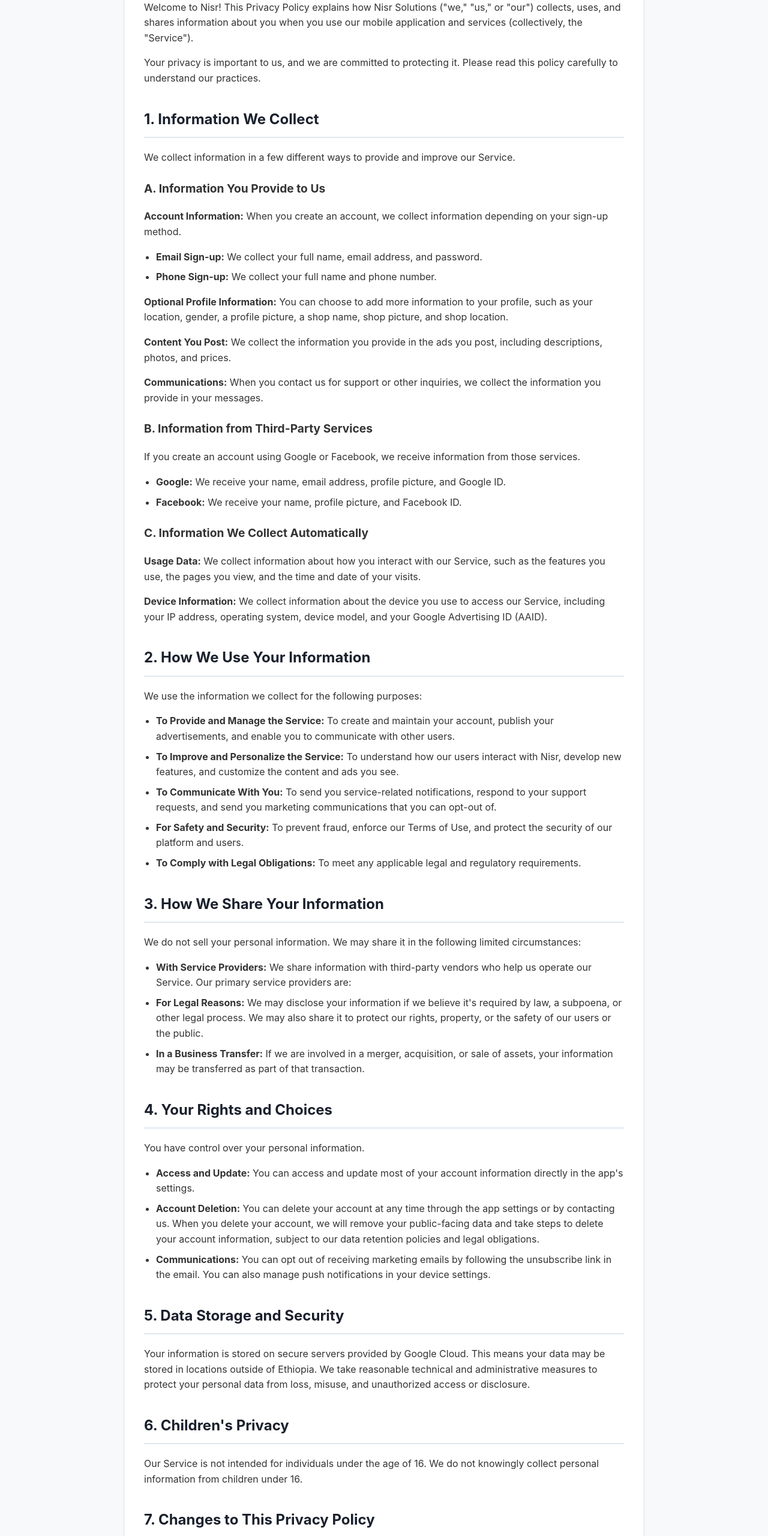
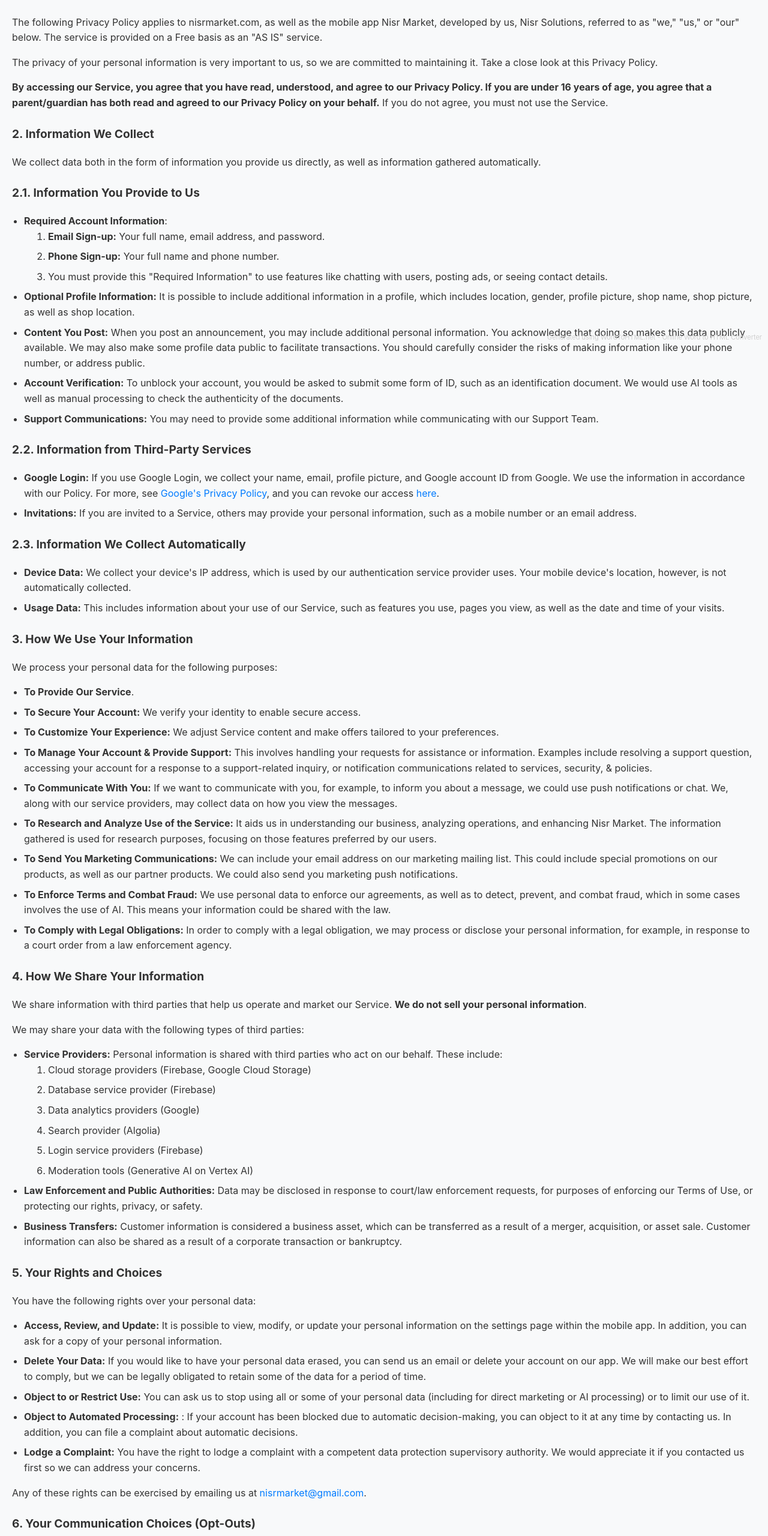
Before and after one commit to amanuelyosef/Nisr-privacy-policy, a plain HTML site: page index.html in a window 1280 px wide. Shown: the part 200-2760 px from the top of the page at 60% size. Drawn offline with Linux system fonts and the light colour scheme.

Commit message:
updated policy

```diff
--- a/index.html
+++ b/index.html
@@ -63,101 +63,110 @@
 </head>
 <body>
 
-    <div class="container">
-        <header>
-            <h1>Nisr Privacy Policy</h1>
-            <p><strong>Last Updated:</strong> September 13, 2025</p>
-        </header>
-
-        <main>
-            <section>
-                <p>Welcome to Nisr! This Privacy Policy explains how Nisr Solutions ("we," "us," or "our") collects, uses, and shares information about you when you use our mobile application and services (collectively, the "Service").</p>
-                <p>Your privacy is important to us, and we are committed to protecting it. Please read this policy carefully to understand our practices.</p>
-            </section>
-
-            <section>
-                <h2>1. Information We Collect</h2>
-                <p>We collect information in a few different ways to provide and improve our Service.</p>
-
-                <h3>A. Information You Provide to Us</h3>
-                <p><strong>Account Information:</strong> When you create an account, we collect information depending on your sign-up method.</p>
+    <h1>Nisr Market Privacy Policy</h1>
+<p><strong><span>Effective as of</span><strong>:</strong></strong> 10-11-2025</p>
+<h3>1. Introduction</h3>
+<p>The following Privacy Policy applies to nisrmarket.com, as well as the mobile app Nisr Market, developed by us, Nisr Solutions, referred to as &quot;we,&quot; &quot;us,&quot; or &quot;our&quot; below. The service is provided on a Free basis as an &quot;AS IS&quot; service.</p>
+<p>The privacy of your personal information is very important to us, so we are committed to maintaining it. Take a close look at this Privacy Policy.</p>
+<p><strong>By accessing our Service, you agree that you have read, understood, and agree to our Privacy Policy. If you are under 16 years of age, you agree that a parent/guardian has both read and agreed to our Privacy Policy on your behalf.</strong> If you do not agree, you must not use the Service.</p>
+<h3>2. Information We Collect</h3>
+<p>We collect data both in the form of information you provide us directly, as well as information gathered automatically.</p>
+<h3>2.1. Information You Provide to Us</h3>
 <ul>
-                    <li><strong>Email Sign-up:</strong> We collect your full name, email address, and password.</li>
-                    <li><strong>Phone Sign-up:</strong> We collect your full name and phone number.</li>
+    <li><strong>Required Account Information</strong>:<ol>
+            <li><strong>Email Sign-up:</strong> Your full name, email address, and password.</li>
+            <li><strong>Phone Sign-up:</strong> Your full name and phone number.</li>
+            <li>You must provide this &quot;Required Information&quot; to use features like chatting with users, posting ads, or seeing contact details.</li>
+        </ol>
+    </li>
+    <li><strong>Optional Profile Information:</strong> It is possible to include additional information in a profile, which includes location, gender, profile picture, shop name, shop picture, as well as shop location.</li>
+    <li><strong>Content You Post:</strong> When you post an announcement, you may include additional personal information. You acknowledge that doing so makes this data publicly available. We may also make some profile data public to facilitate transactions. You should carefully consider the risks of making information like your phone number, or address public.</li>
+    <li><strong>Account Verification:</strong> To unblock your account, you would be asked to submit some form of ID, such as an identification document. We would use AI tools as well as manual processing to check the authenticity of the documents.</li>
+    <li><strong>Support Communications:</strong> You may need to provide some additional information while communicating with our Support Team.</li>
 </ul>
-                <p><strong>Optional Profile Information:</strong> You can choose to add more information to your profile, such as your location, gender, a profile picture, a shop name, shop picture, and shop location.</p>
-                <p><strong>Content You Post:</strong> We collect the information you provide in the ads you post, including descriptions, photos, and prices.</p>
-                <p><strong>Communications:</strong> When you contact us for support or other inquiries, we collect the information you provide in your messages.</p>
-
-                <h3>B. Information from Third-Party Services</h3>
-                <p>If you create an account using Google or Facebook, we receive information from those services.</p>
+<h3>2.2. Information from Third-Party Services</h3>
 <ul>
-                    <li><strong>Google:</strong> We receive your name, email address, profile picture, and Google ID.</li>
-                    <li><strong>Facebook:</strong> We receive your name, profile picture, and Facebook ID.</li>
+    <li><strong>Google Login:</strong> If you use Google Login, we collect your name, email, profile picture, and Google account ID from Google. We use the information in accordance with our Policy. For more, see <a href="https://policies.google.com/privacy"><span>Google&apos;s Privacy Policy</span></a>, and you can revoke our access <a href="https://myaccount.google.com/permissions"><span>here</span></a>.</li>
+    <li><strong>Invitations:</strong> If you are invited to a Service, others may provide your personal information, such as a mobile number or an email address.</li>
 </ul>
-
-                <h3>C. Information We Collect Automatically</h3>
-                <p><strong>Usage Data:</strong> We collect information about how you interact with our Service, such as the features you use, the pages you view, and the time and date of your visits.</p>
-                <p><strong>Device Information:</strong> We collect information about the device you use to access our Service, including your IP address, operating system, device model, and your Google Advertising ID (AAID).</p>
-            </section>
-
-            <section>
-                <h2>2. How We Use Your Information</h2>
-                <p>We use the information we collect for the following purposes:</p>
+<h3>2.3. Information We Collect Automatically</h3>
 <ul>
-                    <li><strong>To Provide and Manage the Service:</strong> To create and maintain your account, publish your advertisements, and enable you to communicate with other users.</li>
-                    <li><strong>To Improve and Personalize the Service:</strong> To understand how our users interact with Nisr, develop new features, and customize the content and ads you see.</li>
-                    <li><strong>To Communicate With You:</strong> To send you service-related notifications, respond to your support requests, and send you marketing communications that you can opt-out of.</li>
-                    <li><strong>For Safety and Security:</strong> To prevent fraud, enforce our Terms of Use, and protect the security of our platform and users.</li>
-                    <li><strong>To Comply with Legal Obligations:</strong> To meet any applicable legal and regulatory requirements.</li>
+    <li><strong>Device Data:</strong> We collect your device&apos;s IP address, which is used by our authentication service provider uses. Your mobile device&apos;s location, however, is not automatically collected.</li>
+    <li><strong>Usage Data:</strong> This includes information about your use of our Service, such as features you use, pages you view, as well as the date and time of your visits.</li>
 </ul>
-            </section>
-
-            <section>
-                <h2>3. How We Share Your Information</h2>
-                <p>We do not sell your personal information. We may share it in the following limited circumstances:</p>
+<h3>3. How We Use Your Information</h3>
+<p>We process your personal data for the following purposes:</p>
 <ul>
-                    <li><strong>With Service Providers:</strong> We share information with third-party vendors who help us operate our Service. Our primary service providers are:</li>
-                    <li><strong>For Legal Reasons:</strong> We may disclose your information if we believe it's required by law, a subpoena, or other legal process. We may also share it to protect our rights, property, or the safety of our users or the public.</li>
-                    <li><strong>In a Business Transfer:</strong> If we are involved in a merger, acquisition, or sale of assets, your information may be transferred as part of that transaction.</li>
+    <li><strong>To Provide Our Service</strong>.</li>
+    <li><strong>To Secure Your Account:</strong> We verify your identity to enable secure access.</li>
+    <li><strong>To Customize Your Experience:</strong> We adjust Service content and make offers tailored to your preferences.</li>
+    <li><strong>To Manage Your Account &amp; Provide Support:</strong> This involves handling your requests for assistance or information. Examples include resolving a support question, accessing your account for a response to a support-related inquiry, or notification communications related to services, security, &amp; policies.</li>
+    <li><strong>To Communicate With You:</strong> If we want to communicate with you, for example, to inform you about a message, we could use push notifications or chat. We, along with our service providers, may collect data on how you view the messages.</li>
+    <li><strong>To Research and Analyze Use of the Service:</strong> It aids us in understanding our business, analyzing operations, and enhancing Nisr Market. The information gathered is used for research purposes, focusing on those features preferred by our users.</li>
+    <li><strong>To Send You Marketing Communications:</strong> We can include your email address on our marketing mailing list. This could include special promotions on our products, as well as our partner products. We could also send you marketing push notifications.</li>
+    <li><strong>To Enforce Terms and Combat Fraud:</strong> We use personal data to enforce our agreements, as well as to detect, prevent, and combat fraud, which in some cases involves the use of AI. This means your information could be shared with the law.</li>
+    <li><strong>To Comply with Legal Obligations:</strong> In order to comply with a legal obligation, we may process or disclose your personal information, for example, in response to a court order from a law enforcement agency.</li>
 </ul>
-            </section>
-
-            <section>
-                <h2>4. Your Rights and Choices</h2>
-                <p>You have control over your personal information.</p>
+<h3>4. How We Share Your Information</h3>
+<p>We share information with third parties that help us operate and market our Service. <strong>We do not sell your personal information</strong>.</p>
+<p>We may share your data with the following types of third parties:</p>
 <ul>
-                    <li><strong>Access and Update:</strong> You can access and update most of your account information directly in the app's settings.</li>
-                    <li><strong>Account Deletion:</strong> You can delete your account at any time through the app settings or by contacting us. When you delete your account, we will remove your public-facing data and take steps to delete your account information, subject to our data retention policies and legal obligations.</li>
-                    <li><strong>Communications:</strong> You can opt out of receiving marketing emails by following the unsubscribe link in the email. You can also manage push notifications in your device settings.</li>
+    <li><strong>Service Providers:</strong> Personal information is shared with third parties who act on our behalf. These include:<ol>
+            <li>Cloud storage providers (Firebase, Google Cloud Storage)</li>
+            <li>Database service provider (Firebase)</li>
+            <li>Data analytics providers (Google)</li>
+            <li>Search provider (Algolia)</li>
+            <li>Login service providers (Firebase)</li>
+            <li>Moderation tools (Generative AI on Vertex AI)</li>
+        </ol>
+    </li>
+    <li><strong>Law Enforcement and Public Authorities:</strong> Data may be disclosed in response to court/law enforcement requests, for purposes of enforcing our Terms of Use, or protecting our rights, privacy, or safety.</li>
+    <li><strong>Business Transfers:</strong> Customer information is considered a business asset, which can be transferred as a result of a merger, acquisition, or asset sale. Customer information can also be shared as a result of a corporate transaction or bankruptcy.</li>
 </ul>
-            </section>
-
-            <section>
-                <h2>5. Data Storage and Security</h2>
-                <p>Your information is stored on secure servers provided by Google Cloud. This means your data may be stored in locations outside of Ethiopia. We take reasonable technical and administrative measures to protect your personal data from loss, misuse, and unauthorized access or disclosure.</p>
-            </section>
-
-            <section>
-                <h2>6. Children's Privacy</h2>
-                <p>Our Service is not intended for individuals under the age of 16. We do not knowingly collect personal information from children under 16.</p>
-            </section>
-
-            <section>
-                <h2>7. Changes to This Privacy Policy</h2>
-                <p>We may update this Privacy Policy from time to time. If we make significant changes, we will notify you through the app or by other means, giving you an opportunity to review the changes before they become effective.</p>
-            </section>
-
-            <section>
-                <h2>8. Contact Us</h2>
-                <p>If you have any questions or concerns about this Privacy Policy or our data practices, please contact us at: nisrmarket@gmail.com</p>
-            </section>
-        </main>
-
-        <footer>
-            <p>&copy; 2025 Nisr Solutions. All Rights Reserved.</p>
-        </footer>
-    </div>
+<h3>5. Your Rights and Choices</h3>
+<p>You have the following rights over your personal data:</p>
+<ul>
+    <li><strong>Access, Review, and Update:</strong> It is possible to view, modify, or update your personal information on the settings page within the mobile app. In addition, you can ask for a copy of your personal information.</li>
+    <li><strong>Delete Your Data:</strong> If you would like to have your personal data erased, you can send us an email or delete your account on our app. We will make our best effort to comply, but we can be legally obligated to retain some of the data for a period of time.</li>
+    <li><strong>Object to or Restrict Use:</strong> You can ask us to stop using all or some of your personal data (including for direct marketing or AI processing) or to limit our use of it.</li>
+    <li><strong>Object to Automated Processing:</strong> : If your account has been blocked due to automatic decision-making, you can object to it at any time by contacting us. In addition, you can file a complaint about automatic decisions.</li>
+    <li><strong>Lodge a Complaint:</strong> You have the right to lodge a complaint with a competent data protection supervisory authority. We would appreciate it if you contacted us first so we can address your concerns.</li>
+</ul>
+<p>Any of these rights can be exercised by emailing us at <a href="mailto:nisrmarket@gmail.com"><span>nisrmarket@gmail.com</span></a><span>.</span></p>
+<h3>6. Your Communication Choices (Opt-Outs)</h3>
+<ul>
+    <li><strong>Push Notifications:</strong> To opt out, you need to change the settings on your browser or mobile device.</li>
+    <li><strong>Marketing Emails</strong>: If you would like to opt-out, you can follow the &quot;unsubscribe&quot; link at the bottom of the email, or contact our support team.</li>
+</ul>
+<h3>7. Data Security, Retention, and Principles</h3>
+<ul>
+    <li><strong>Our Principles:</strong> We strive to ensure personal data is:<ol>
+            <li>Processed for a specific, legitimate, and lawful purpose you consent to;</li>
+            <li>Adequate, accurate, and processed in a fair and transparent manner;</li>
+            <li>Stored only for the period it is reasonably needed; and</li>
+            <li>Secured against foreseeable risks such as theft, cyber-attack, or damage.</li>
+        </ol>
+    </li>
+    <li><strong>Data retention:</strong> We&apos;ll hold your data as long as it is necessary for the purposes set out in this Privacy Policy, as long as you maintain an account with us, as well as for as long as it is necessary to comply with our legal obligations.</li>
+    <li><strong>Post-Deletion Retention:</strong> Once you have deleted your data, we will retain your email hash, phone number, as well as the fact that you have had your account blocked.</li>
+    <li><strong>Data Breach Notification:</strong> In the event of a breach, where a high level of risk is likely to affect the rights and freedoms of data subjects, we will notify the relevant supervisory authority within a mandatory notification period. We will also notify the concerned data subjects.</li>
+</ul>
+<h3>8. Other Important Information</h3>
+<ul>
+    <li><strong>Legal Bases for Processing:</strong> We process your personal data on the following grounds:<ol>
+            <li>Your consent;</li>
+            <li>To perform our contract with you;</li>
+            <li>For our (or others&apos;) legitimate interests, such as communicating with you, analyzing service use, sending marketing, and preventing fraud;</li>
+            <li>To comply with legal obligations.</li>
+        </ol>
+    </li>
+    <li><strong>Age Limitation:</strong> Our organization does not intentionally process personal data from those below 16. If you are informed about any individual below 16 having provided us with personal data, please contact us.</li>
+    <li><strong>International Data Transfers:</strong> We may share your Personal Data within or outside your country in order to provide you with the Service or use the service of our service providers. If the recipient countries have different data protection laws, special safeguards will be taken by us.</li>
+    <li><strong>Changes to This Policy:</strong> We reserve the right to modify this policy. If we make substantial changes, we will inform you about these changes, giving you an opportunity to review them.</li>
+</ul>
+<h3>9. Contact Us</h3>
+<p>If you have questions about this Privacy Policy, you may contact the Service Provider via email at <a href="mailto:nisrmarket@gmail.com"><span>nisrmarket@gmail.com</span></a><span>.</span></p>
+<div style="bottom: 10px; right: 10px; position: absolute;"><a href="https://wordtohtml.net/?utm_source=wth_free_link&utm_medium=external" target="_blank" style="font-size:11px; color: #d0d0d0;">Generated using WordToHTML.net - Online Word to HTML Converter</a></p>
 
 </body>
 </html>
```
Lines whose indentation alone changed are shown as unchanged.
